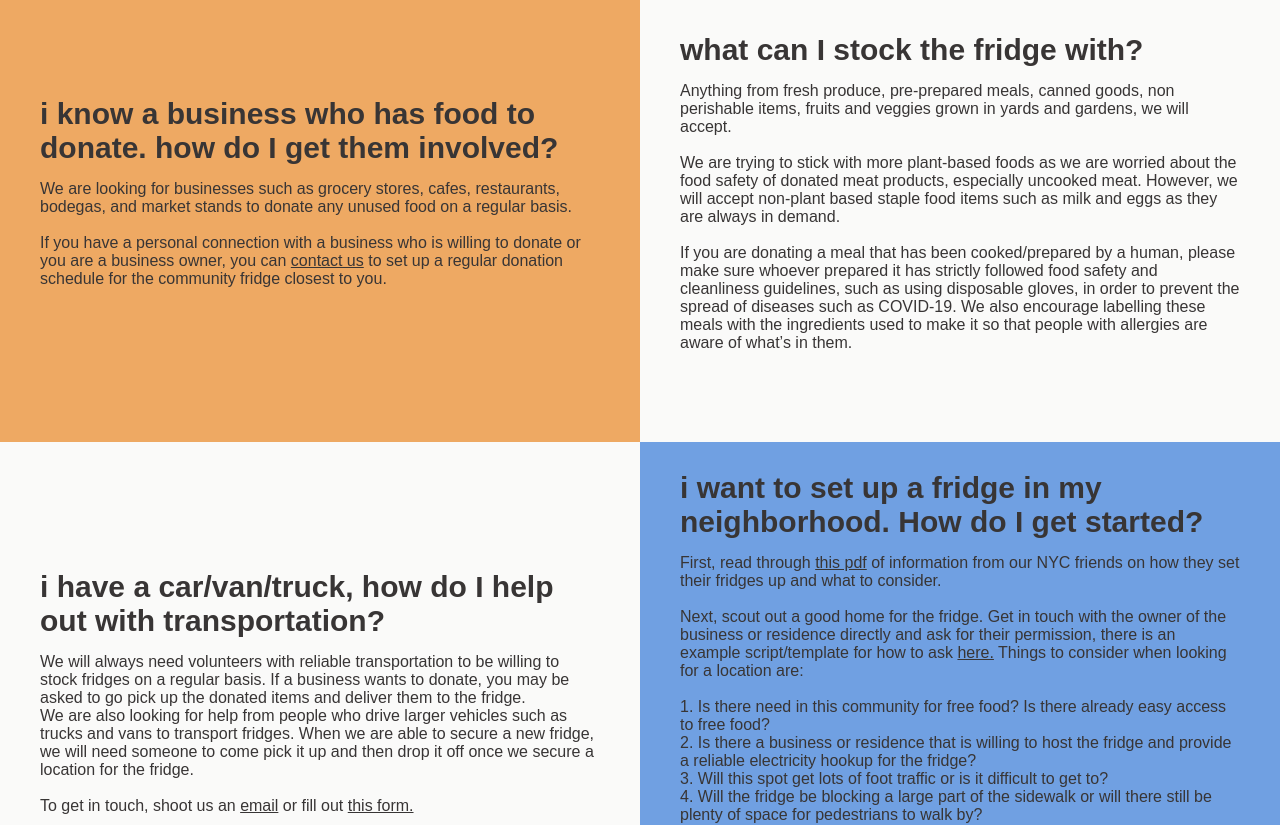
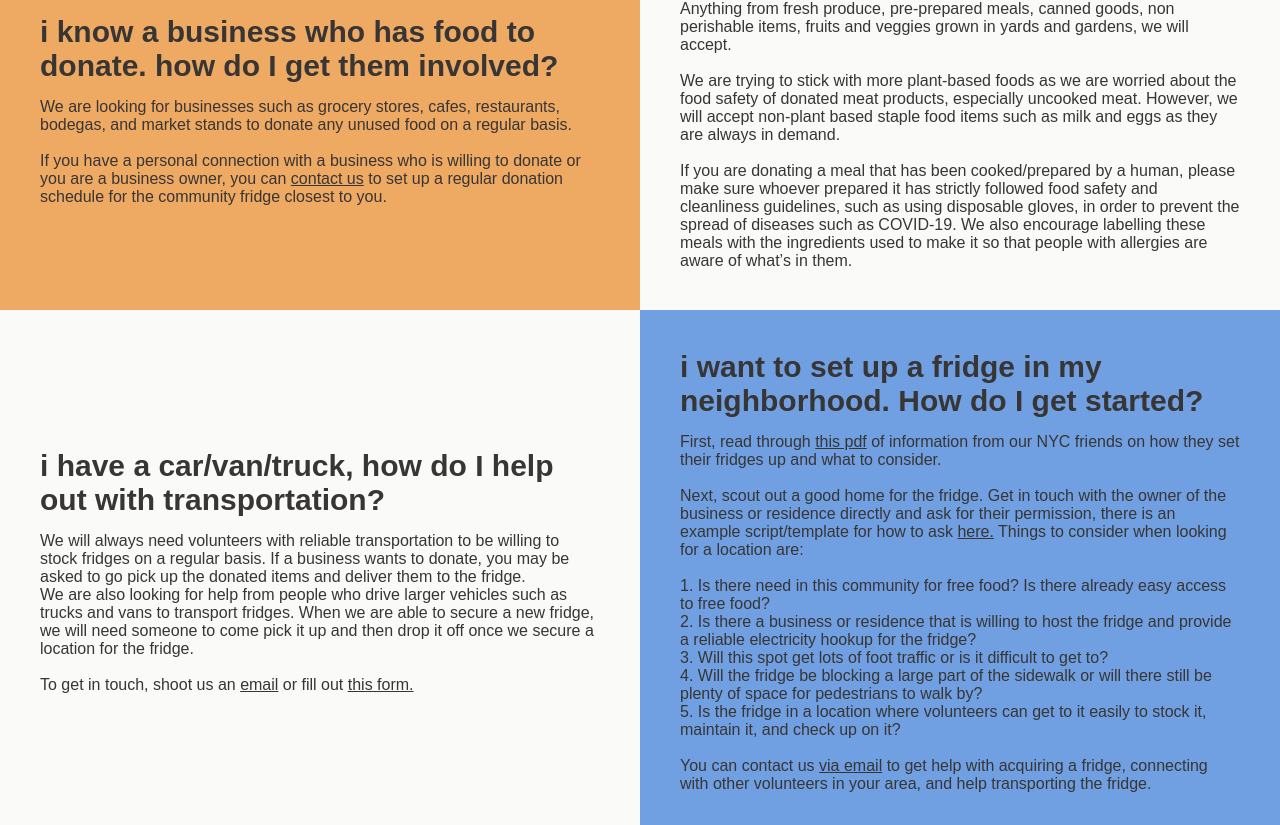
Before and after one commit to charlottercohen/the-love-fridge, a plain HTML site: page faq.html in a window 1280 px wide. Shown: the part 678-1503 px from the top of the page. Drawn offline with Linux system fonts and the light colour scheme; a web font is replaced by a local one.

Commit message:
made faq boxes height auto

```diff
--- a/resources/css/style.css
+++ b/resources/css/style.css
@@ -251,7 +251,7 @@ div.spanish {
     justify-content: flex-end;
     padding: 100px;
     color: #383535;
-    height: 500px;
+    height: auto;
     position: relative;
     top: 120px;
 }
@@ -264,7 +264,7 @@ div.spanish {
     justify-content: center;
     padding: 40px;
     color: #383535;
-    height: 500px;
+    height: auto;
     position: relative;
     top: 120px;
 }
@@ -277,7 +277,7 @@ div.spanish {
     justify-content: center;
     padding: 40px;
     color: #383535;
-    height: 500px;
+    height: auto;
     position: relative;
     top: 120px;
 }
@@ -290,7 +290,7 @@ div.spanish {
     justify-content: center;
     padding: 40px;
     color: #383535;
-    height: 500px;
+    height: auto;
     position: relative;
     top: 120px;
 }
@@ -303,7 +303,7 @@ div.spanish {
     justify-content: center;
     padding: 40px;
     color: #383535;
-    height: 500px;
+    height: auto;
     position: relative;
     top: 120px;
 }
@@ -316,7 +316,7 @@ div.spanish {
     justify-content: center;
     padding: 40px;
     color: #383535;
-    height: 500px;
+    height: auto;
     position: relative;
     top: 120px;
 }
@@ -386,7 +386,9 @@ div.spanish {
     .footer a {
         margin: 10px;
     }
+}
 
+@media only screen and (max-width: 900px) {
     .module-one, .module-two, .module-three {
         flex-direction: column;
     }
```
